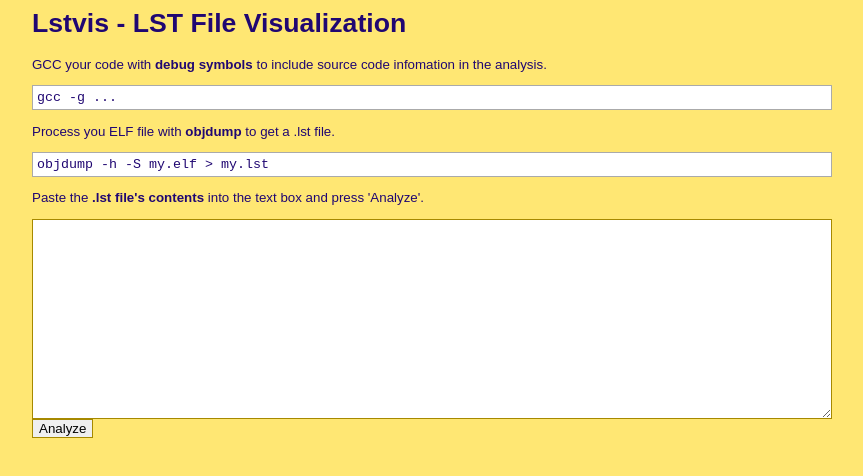
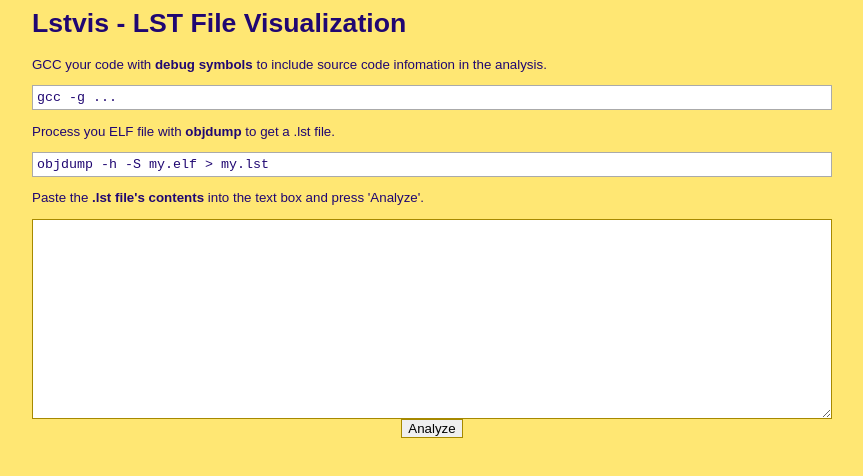
Before and after one commit to rti/lstvis, a plain HTML site: page index.html in a window 1280 px wide. Shown: the whole page, without its empty margins (208-1071 px from the left). Drawn offline with Linux system fonts and the light colour scheme.

Commit message:
Minor layout change

```diff
--- a/index.html
+++ b/index.html
@@ -18,8 +18,10 @@
       <pre>objdump -h -S my.elf > my.lst</pre>
       Paste the <strong>.lst file's contents</strong> into the text box and press 'Analyze'.
       </p>
-      <textarea name="input" id="input"></textarea><br />
-      <input type="button" name="process" id="process" value="Analyze" />
+      <p style="text-align: center;">
+       <textarea name="input" id="input"></textarea><br />
+       <input type="button" name="process" id="process" value="Analyze" />
+      </p>
       <div id="output"></div>
     </div>
     <script type="text/javascript" charset="utf-8">
```
